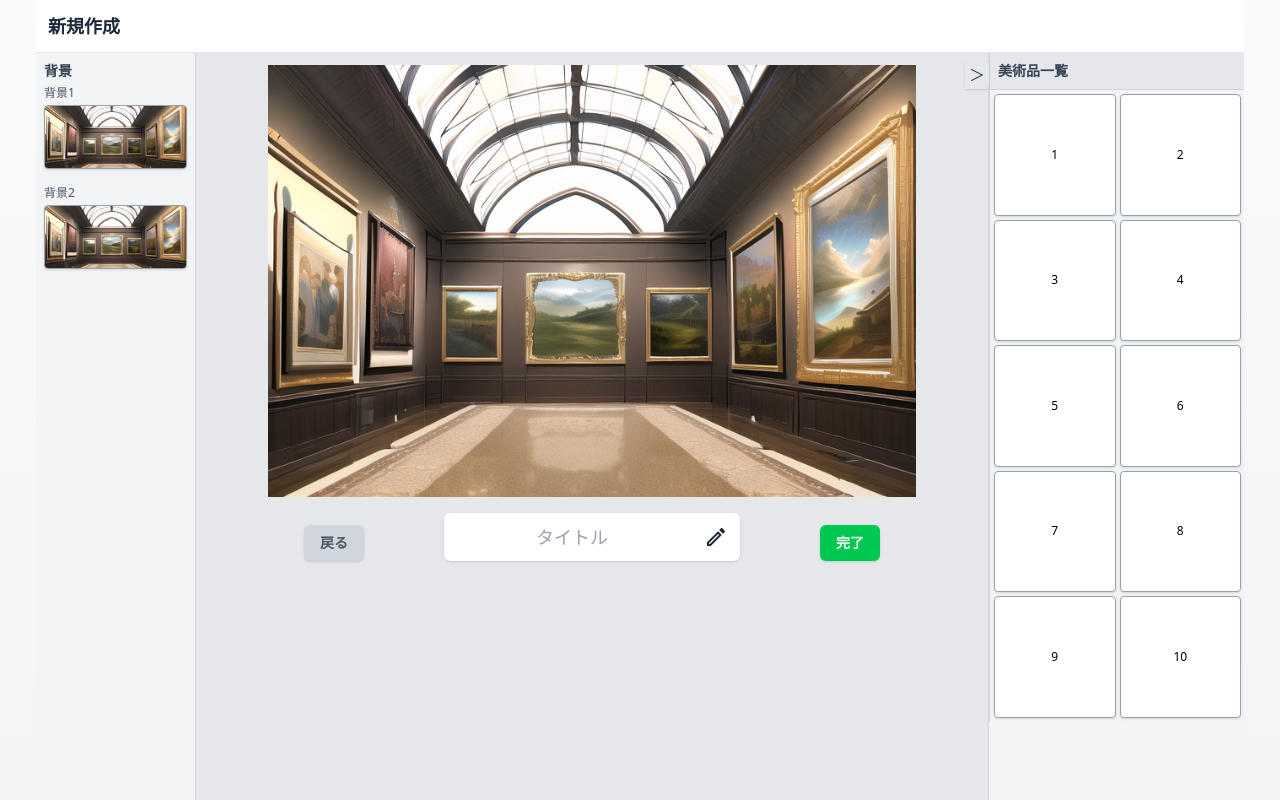
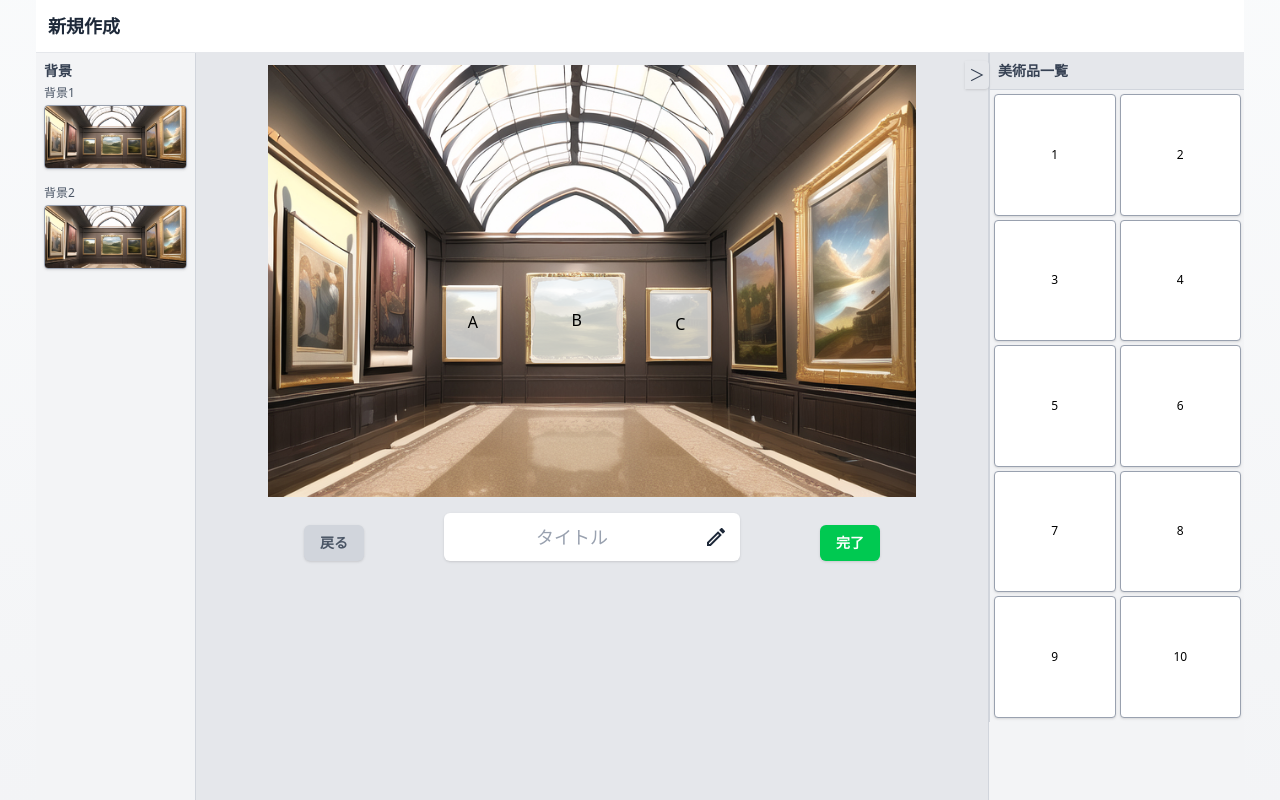
Before and after one commit to yui-szk/virtual-museum, a React (Vite) app in the folder app/frontend/: page /create in a window 1280 px wide. Built offline with nearby package versions, Linux system fonts and the light colour scheme.

Commit message:
ABCの配置変更

```diff
--- a/app/frontend/src/components/CreationScreen.tsx
+++ b/app/frontend/src/components/CreationScreen.tsx
@@ -1,7 +1,7 @@
 import React, { useState } from 'react';
 import { IconContext } from 'react-icons';
 import { MdOutlineEdit, MdOutlineCheck } from "react-icons/md";
-import RightSidebar from "./RightSidebar"; // 新しく分離したコンポーネントをインポート
+import RightSidebar from "./RightSidebar";
 
 import museumRoom from "../assets/museum-sample.jpg";
 
@@ -55,10 +55,25 @@ export default function CreationPage() {
   const [isEditing, setIsEditing] = useState(false);
   const [title, setTitle] = useState('');
   const [currentBackground, setCurrentBackground] = useState<string>(bgImageUrl);
-  const [isRightSidebarOpen, setIsRightSidebarOpen] = useState(true); // ← 開閉状態を管理
+  const [isRightSidebarOpen, setIsRightSidebarOpen] = useState(true);
+
+  // 新しく追加
+  const [selectedArtworkId, setSelectedArtworkId] = useState<number | null>(null);
+  const [placements, setPlacements] = useState<{ A: number | null; B: number | null; C: number | null }>({
+    A: null,
+    B: null,
+    C: null,
+  });
 
   const handleBackgroundChange = (newUrl: string) => {
     setCurrentBackground(newUrl);
+  };
+
+  const handlePlaceArtwork = (slot: "A" | "B" | "C") => {
+    if (selectedArtworkId !== null) {
+      setPlacements(prev => ({ ...prev, [slot]: selectedArtworkId }));
+      setSelectedArtworkId(null); // 配置後に選択解除したい場合
+    }
   };
 
   return (
@@ -85,8 +100,55 @@ export default function CreationPage() {
               alt="Museum Background"
               className="w-full h-full object-contain"
             />
+
+            {/* 配置スロット (A, B, C) - Adjusted for image alignment */}
+    <div className="absolute inset-0"> {/* Use inset-0 to cover the whole image area */}
+        {/* Slot A: Positioned over the left inner artwork */}
+        <div
+            onClick={() => handlePlaceArtwork("A")}
+            className="absolute top-[15%] left-[17%] w-[20%] h-[40%] flex items-center justify-center bg-white/70 rounded cursor-pointer"
+            style={{
+                // More precise positioning relative to the left artwork
+                width: '7%',
+                height: '17%',
+                top: '51%',
+                left: '31%'
+            }}
+        >
+            {placements["A"] ?? "A"}
         </div>
 
+        {/* Slot B: Positioned over the center largest artwork */}
+        <div
+            onClick={() => handlePlaceArtwork("B")}
+            className="absolute top-[10%] left-[40%] w-[25%] h-[50%] flex items-center justify-center bg-white/70 rounded cursor-pointer"
+            style={{
+                // More precise positioning relative to the center artwork
+                width: '12%',
+                height: '20%',
+                top: '49%',
+                left: '42%'
+            }}
+        >
+            {placements["B"] ?? "B"}
+        </div>
+
+        {/* Slot C: Positioned over the right inner artwork */}
+        <div
+            onClick={() => handlePlaceArtwork("C")}
+            className="absolute top-[15%] right-[10%] w-[25%] h-[40%] flex items-center justify-center bg-white/70 rounded cursor-pointer"
+            style={{
+                // More precise positioning relative to the right artwork
+                width: '8%',
+                height: '16%',
+                top: '52%',
+                right: '34.5%'
+            }}
+        >
+            {placements["C"] ?? "C"}
+        </div>
+    </div>
+    </div>
           {/* タイトル入力欄 */}
           <div className="flex justify-between items-end w-full max-w-xl mt-4 mb-4">
             <button className="px-4 py-2 text-sm font-semibold text-gray-600 bg-gray-300 rounded-md hover:bg-gray-400 transition shadow">
@@ -116,7 +178,7 @@ export default function CreationPage() {
           </div>
         </div>
 
-{/* 右サイドバー（トグル付き） */}
+        {/* 右サイドバー */}
         {isRightSidebarOpen && (
           <div className="relative w-64 bg-gray-100 border-l border-gray-300 flex-shrink-0 transition-all duration-300">
             {/* トグルボタン */}
@@ -128,7 +190,7 @@ export default function CreationPage() {
             </button>
 
             {/* 中身 */}
-    <RightSidebar artworks={dummyArtworks} />
+            <RightSidebar artworks={dummyArtworks} onSelectArtwork={setSelectedArtworkId} />
           </div>
         )}
 
@@ -140,7 +202,6 @@ export default function CreationPage() {
             ＜
           </button>
         )}
-
       </main>
     </div>
   );
```
Lines whose indentation alone changed are shown as unchanged.
